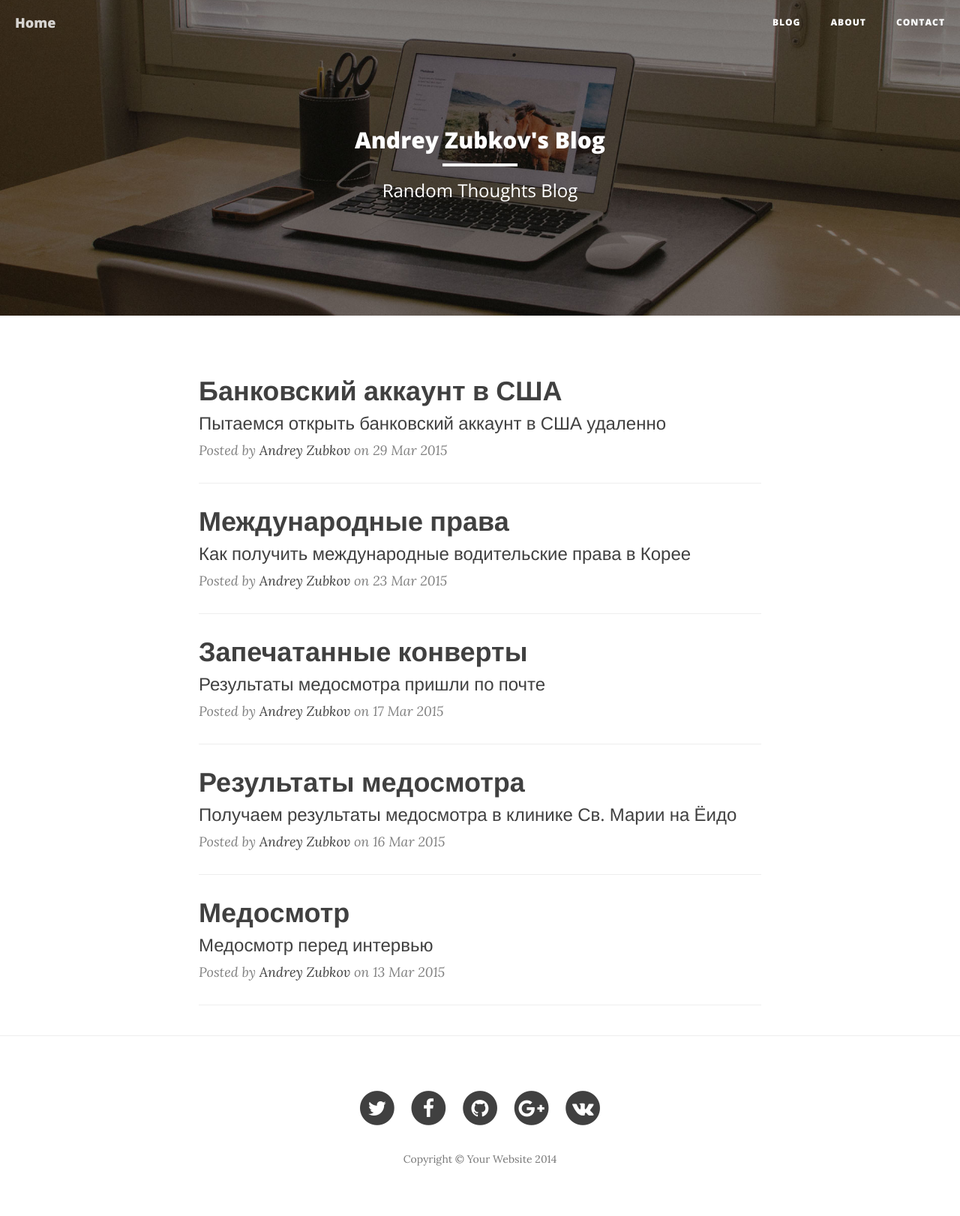
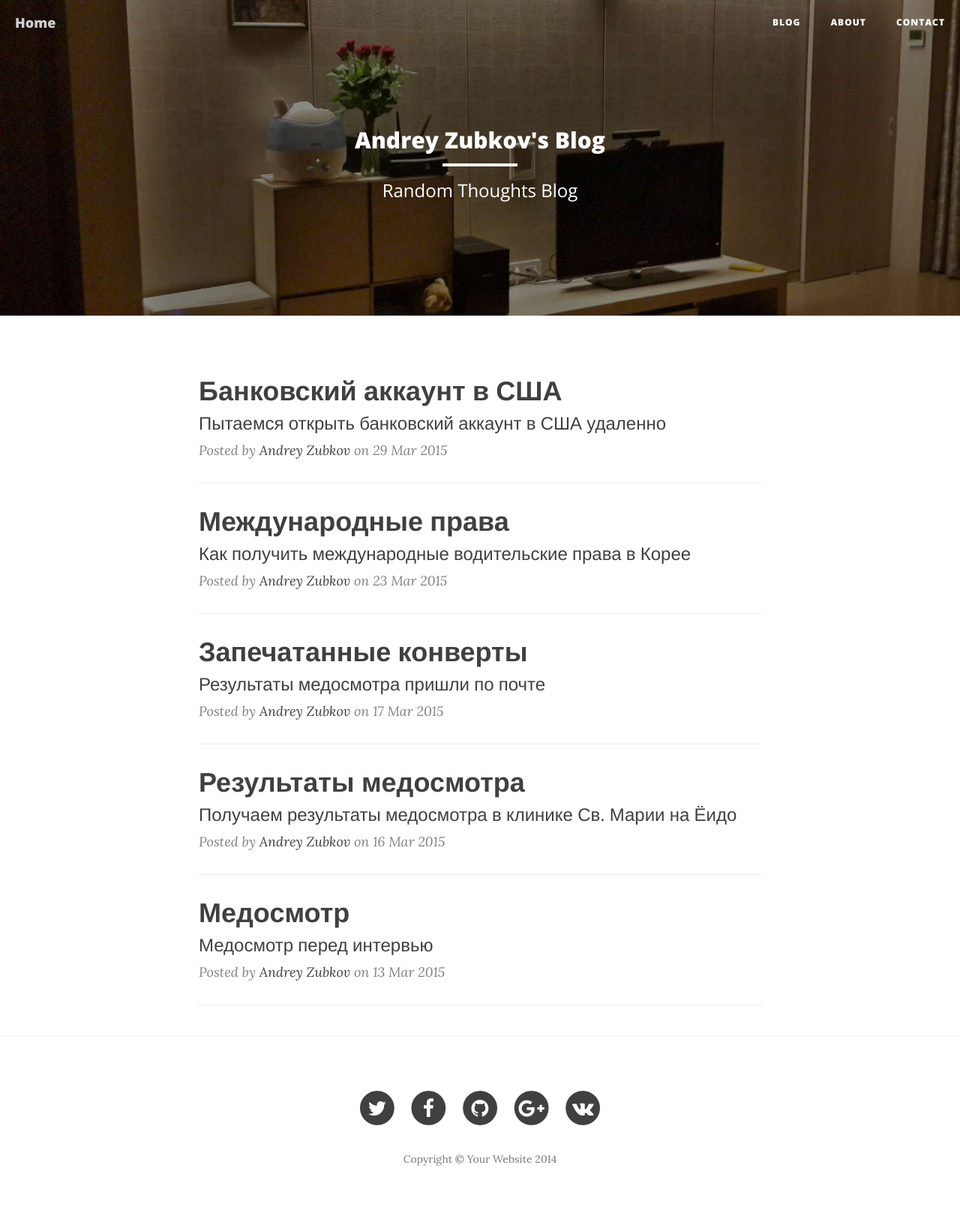
Before and after one commit to oxymoron/oxymoron.github.io, a Jekyll site: the page built from index.html, in a window 1280 px wide. Shown: the whole page at 75% size. Built offline with Jekyll 4.4.1, drawn with Linux system fonts in a browser that asks for light colours; nearby versions of some CDN libraries; Markdown is read by kramdown in place of the engine named in the settings; the list of posts is cut into pages by our own code; comment, search, counter and statistics services are not loaded.

Commit message:
Background changes

```diff
--- a/_includes/header.html
+++ b/_includes/header.html
@@ -43,7 +43,7 @@
 
 <!-- Page Header -->
 <!-- Set your background image for this header on the line below. -->
-<header class="intro-header" style="background-image: url('{{ site.url }}/img/{% if page.image %}{{ page.image }}{% else %}home-bg.jpg{% endif %}')">
+<header class="intro-header" style="background-image: url('{{ site.url }}/img/{% if page.image %}{{ page.image }}{% else %}raemian-home.jpg{% endif %}')">
     <div class="container">
         <div class="row">
             <div class="col-lg-8 col-lg-offset-2 col-md-10 col-md-offset-1">
--- a/about.html
+++ b/about.html
@@ -3,7 +3,7 @@ layout: default
 title: "About"
 navTitle: "About"
 group: "navigation"
-image: "about-bg.jpg"
+image: "seattle-view.jpg"
 order: 2
 ---
 <!-- Main Content -->
--- a/index.html
+++ b/index.html
@@ -3,7 +3,7 @@ layout: default
 title: "Andrey Zubkov's Blog"
 navTitle: "Homepage"
 description: "Random Thoughts Blog"
-image: "home-bg.jpg"
+image: "raemian-home.jpg"
 order: 1
 ---
 <!-- Main Content -->
```
Also changed, not shown: img/raemian-home.jpg (added), img/seattle-view.jpg (added).
